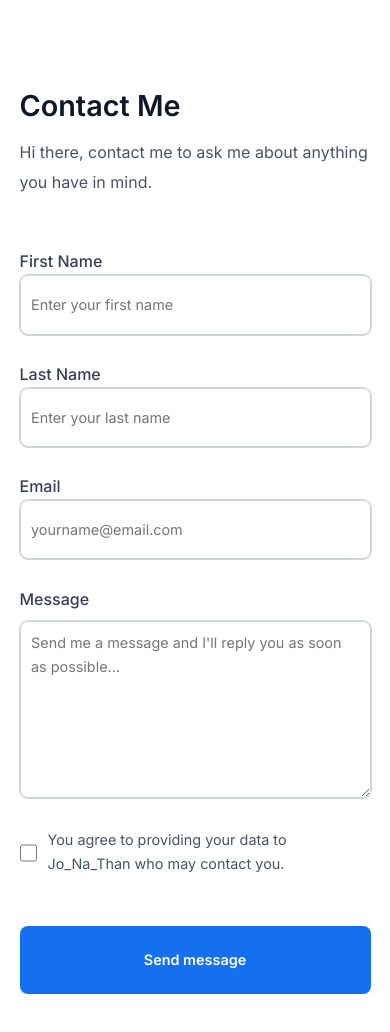
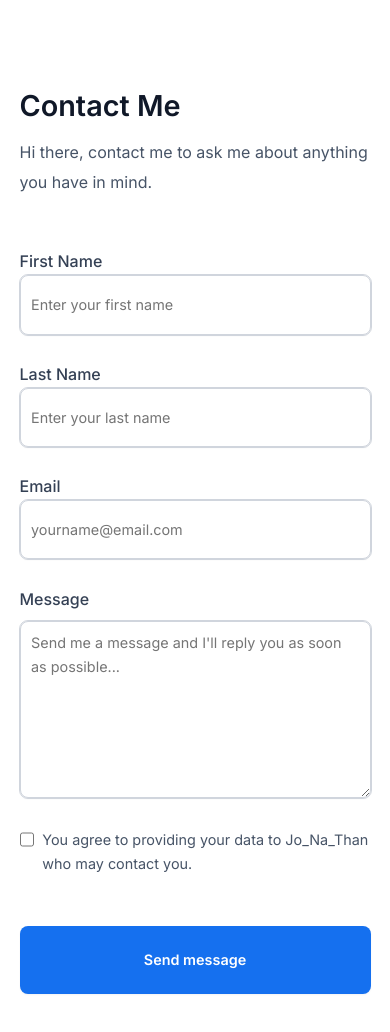
Before and after one commit to Jozz77/Linktree--HNG, a React (Create React App) app in the folder linktree/: page /contact in a window 390 px wide. Shown: the top 1032 px of the page. Built offline with nearby package versions, Linux system fonts and the light colour scheme.

Commit message:
Feature: Fixed the Label For and the Checkbox size

```diff
--- a/linktree/src/Contact.js
+++ b/linktree/src/Contact.js
@@ -19,20 +19,20 @@ export default function
             <form>
                 <div className='first-inputs'>
                     <div>
-                        <label for="first_name">First Name</label>
+                        <label htmlFor="first_name">First Name</label>
                         <input type="text" placeholder='Enter your first name' id='first_name' required />
                     </div>
                     <div className='last-name'>
-                        <label for="last_name">Last Name</label>
+                        <label htmlFor="last_name">Last Name</label>
                         <input type="text" placeholder='Enter your last name' id='last_name' required />
                     </div>
                 </div>
 
-                <label for="email">Email</label>
+                <label htmlFor="email">Email</label>
                 <input type="email" placeholder='yourname@email.com' id='email' required />
 
 
-                <label for="message">Message</label>
+                <label htmlFor="message">Message</label>
                 <textarea placeholder="Send me a message and I'll reply you as soon as possible..." id='message' required ></textarea>
 
                <div className='check-span'>
--- a/linktree/src/contact.css
+++ b/linktree/src/contact.css
@@ -67,7 +67,7 @@ label{
     color: var(--footer-text);
 }
 #first_name:focus, #last_name:focus, #email:focus{
-    border: 2px solid var(--submit-color);
+    border: 1px solid var(--submit-color);
 
 }
 #email{
@@ -97,9 +97,9 @@ form span{
 }
 #checkbox{
     width: 3%;
-    height: 4vh;
+    height: 2.7vh;
     position: absolute;
-    top: 0;
+    top: 0.4vh;
 }
 #btn__submit{
     box-shadow: 0px 1px 2px rgba(16, 24, 40, 0.05);
@@ -286,7 +286,7 @@ form span{
     }
     .check-span{
         display: flex;
-        gap: 2%;
+        gap: 1%;
         position: relative;
         margin-bottom: 3vh;
     }
@@ -295,14 +295,14 @@ form span{
         font-size: 0.9rem;
         line-height: 24px;
         color: var(--span-color);
-        margin-left: 8%;
+        margin-left: 6.5%;
     }
     #checkbox{
-        width: 5%;
-        height: 6vh;
+        width: 4%;
+        height: 2.5vh;
         accent-color: var(--body-background);
         position: absolute;
-        top: 0;
+        top: 0.2vh;
     }
     #btn__submit{
         box-shadow: 0px 1px 2px rgba(16, 24, 40, 0.05);
```
